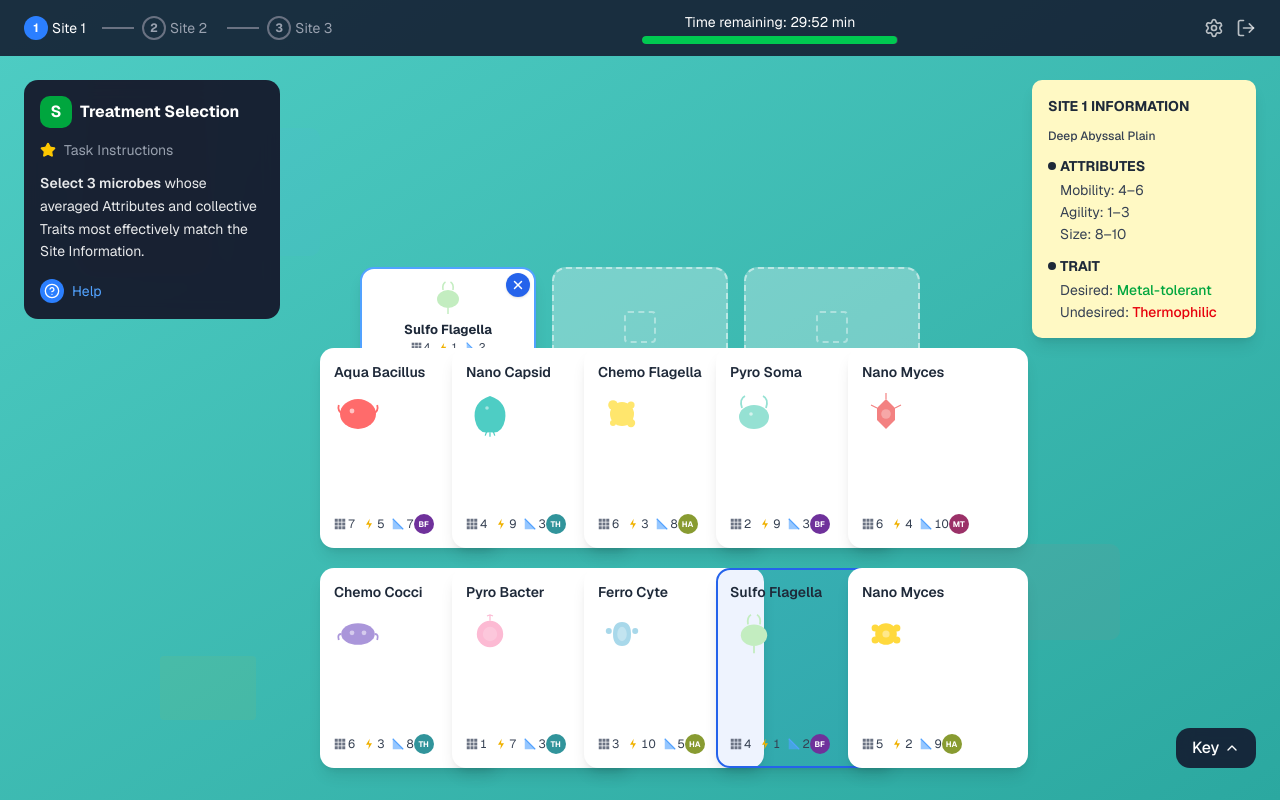
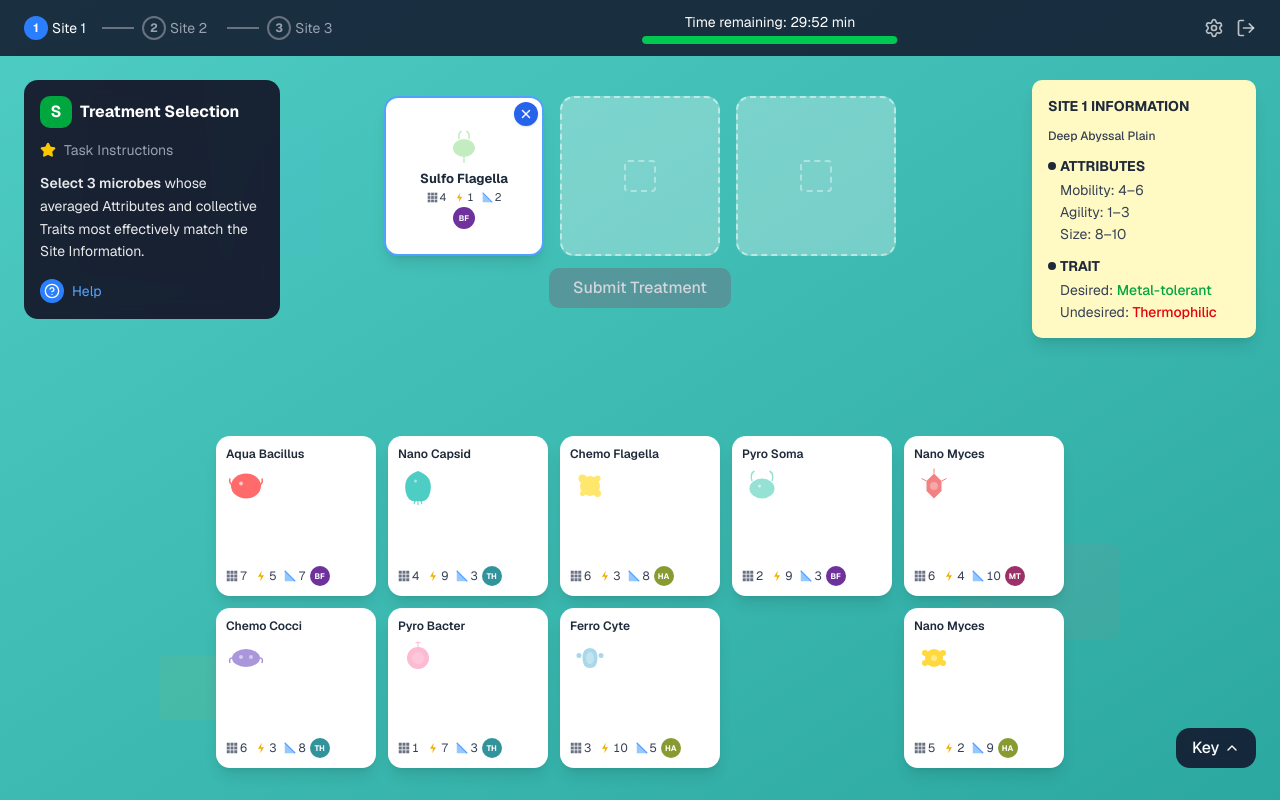
Before and after one commit to santigili01/seawolfsolver-v2, a Next.js app: page /simulator in a window 1280 px wide. Both pictures are taken after a click on the button 806 px from the left and 668 px from the top of the page. Built offline with nearby package versions, Linux system fonts and the light colour scheme.

Commit message:
simulator UI WIP

```diff
--- a/app/simulator/page.tsx
+++ b/app/simulator/page.tsx
@@ -930,7 +930,8 @@ export default function SimulatorPage() {
     )
   }
 
-  const trayReserveClass = "h-[200px] w-[180px] shrink-0 opacity-0 pointer-events-none"
+  const trayReserveClass =
+    "h-[160px] w-[160px] shrink-0 opacity-0 pointer-events-none"
 
   return (
     <div className="relative h-screen w-full overflow-hidden bg-gradient-to-br from-[#4ECDC4] to-[#2BA8A0]">
@@ -1051,15 +1052,15 @@ export default function SimulatorPage() {
       </div>
 
       {/* Selection Slots + Submit — v0 layout */}
-      <div className="absolute top-1/3 left-1/2 z-10 flex -translate-x-1/2 flex-col items-center">
-        <div className="mb-4 flex gap-4">
+      <div className="absolute top-[12%] left-1/2 z-10 flex -translate-x-1/2 flex-col items-center gap-3">
+        <div className="flex gap-4">
           {[0, 1, 2].map((slotIndex) => {
             const sel = selectedMicrobes[slotIndex]
             if (!sel) {
               return (
                 <div
                   key={`slot-empty-${slotIndex}`}
-                  className="flex h-[120px] w-44 items-center justify-center rounded-xl border-2 border-dashed border-white/50 bg-white/30 transition-all hover:bg-white/40"
+                  className="flex h-[160px] w-[160px] items-center justify-center rounded-xl border-2 border-dashed border-white/50 bg-white/30 transition-all hover:bg-white/40"
                   aria-label={`Selection slot empty ${slotIndex + 1}`}
                 >
                   <span className="h-8 w-8 shrink-0 rounded border-2 border-dashed border-white/40" aria-hidden />
@@ -1072,7 +1073,7 @@ export default function SimulatorPage() {
             return (
               <div
                 key={`${sel.id}-slot-${slotIndex}`}
-                className="relative flex h-[120px] w-44 shrink-0 flex-col rounded-xl border-2 border-solid border-blue-400 bg-white shadow-lg"
+                className="relative flex h-[160px] w-[160px] shrink-0 flex-col rounded-xl border-2 border-solid border-blue-400 bg-white shadow-lg"
               >
                 <button
                   type="button"
@@ -1115,7 +1116,7 @@ export default function SimulatorPage() {
 
       {/* Microbe Grid — v0 layout + index-stable selection holes */}
       <div className="absolute bottom-8 left-1/2 z-10 -translate-x-1/2">
-        <div className="grid grid-cols-5 gap-5">
+        <div className="grid w-[848px] grid-cols-5 gap-3">
           {Array.from({ length: GRID_MICROBE_SLOTS }, (_, idx) => {
             const microbe = microbes[idx]
             if (!microbe) {
@@ -1124,28 +1125,21 @@ export default function SimulatorPage() {
             const MicrobeSvg = microbeComponents[idx] ?? MicrobeBlob1
             const blobColor = MICROBE_PALETTE[idx % MICROBE_PALETTE.length] ?? "#808080"
             const isSel = selectedIds.has(microbe.id)
+            if (isSel) {
+              return <div key={microbe.id} className="h-[160px] w-[160px]" />
+            }
             return (
               <button
                 key={microbe.id}
                 type="button"
-                className={`flex h-[200px] w-[180px] cursor-pointer flex-col rounded-xl p-3 text-left shadow-lg transition-all hover:shadow-xl ${
-                  isSel
-                    ? "border-2 border-[#2563eb] bg-[rgba(37,99,235,0.08)]"
-                    : "border-2 border-transparent bg-white"
-                }`}
-                onClick={() => {
-                  if (isSel) {
-                    removeMicrobe(microbe.id)
-                  } else {
-                    addMicrobe(microbe)
-                  }
-                }}
+                className="flex h-[160px] w-[160px] cursor-pointer flex-col rounded-xl border-2 border-transparent bg-white p-2 text-left shadow-lg transition-all hover:shadow-xl"
+                onClick={() => addMicrobe(microbe)}
               >
-                <div className="mb-2 w-full truncate text-sm font-semibold text-gray-800">{microbe.name}</div>
-                <div className="mb-2 flex shrink-0 justify-center">
+                <div className="mb-1 w-full truncate text-xs font-semibold text-gray-800">{microbe.name}</div>
+                <div className="mb-1 flex shrink-0 justify-center [&_svg]:h-10 [&_svg]:w-10">
                   <MicrobeSvg color={blobColor} />
                 </div>
-                <div className="mt-auto flex items-center justify-between">
+                <div className="mt-auto flex items-center justify-between gap-1">
                   <MicrobeAttributeRow
                     Mobility={microbe.Mobility}
                     Agility={microbe.Agility}
```
